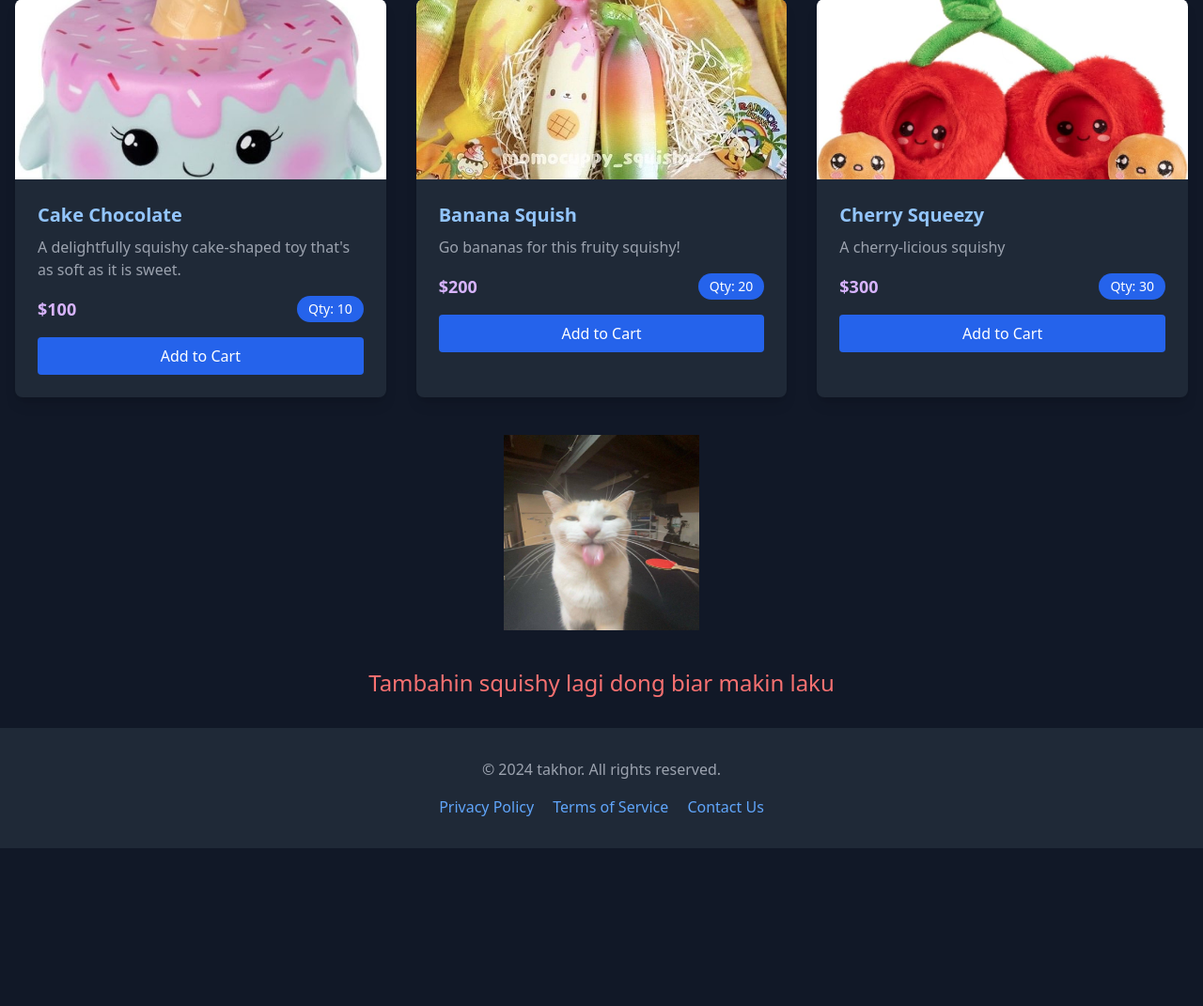
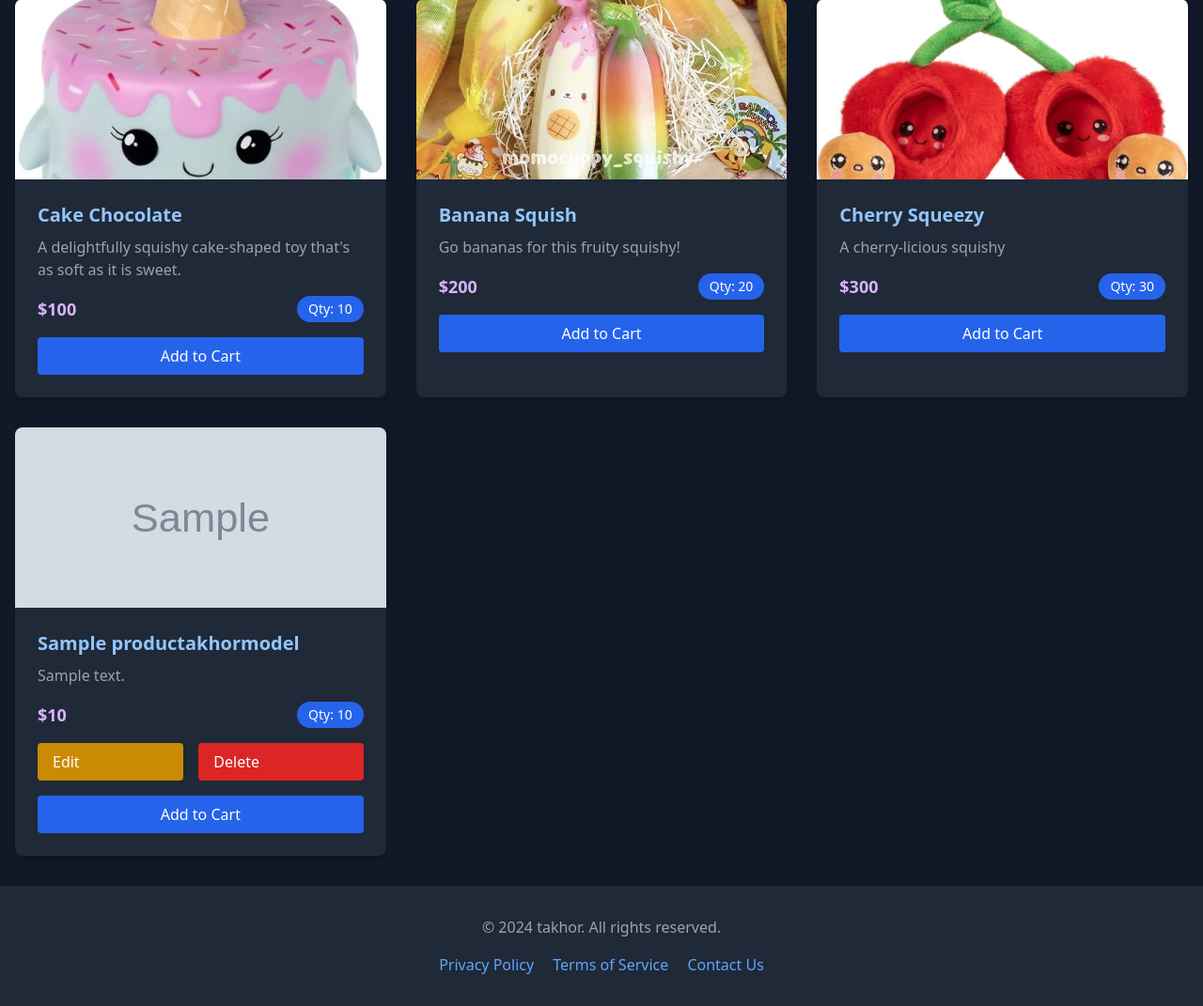
Before and after one commit to gracekarinn/takhor, a Django app: page / in a window 1280 px wide. Shown: the part 425-1496 px from the top of the page at 94% size. Before the commit the page ends 1328 px from the top, so only its background shows below. Run offline with Django 5.2, Linux system fonts and the light colour scheme; a user stored in the database is signed in; tables that the repository leaves empty hold one stand-in row (values such as "Sample post"); grey boxes marked "Sample" are stand-in pictures; some libraries are stand-ins or nearby versions.

Commit message:
chore: Update main.html to display product quantity and improve styling

```diff
--- a/main/templates/main.html
+++ b/main/templates/main.html
@@ -19,7 +19,10 @@
           <p>Sesi terakhir login: {{ last_login }}</p>
         </div>
       </header>
-      <a href="{% url 'main:create_product_entry' %}" class="bg-blue-600 text-white px-4 py-2 rounded hover:bg-blue-700 transition-colors">
+      <a
+        href="{% url 'main:create_product_entry' %}"
+        class="bg-blue-600 text-white px-4 py-2 rounded hover:bg-blue-700 transition-colors"
+      >
         Create Product Entry
       </a>
       <div class="pt-8">
@@ -60,33 +63,85 @@
           {% endfor %}
         </div>
       </div>
-      {% if product_entries %}
-      <div class="grid grid-cols-1 md:grid-cols-2 lg:grid-cols-3 gap-8 pt-8">
-        {% for product_entry in product_entries %}
+      <div
+        id="product-entries"
+        class="grid grid-cols-1 md:grid-cols-2 lg:grid-cols-3 gap-8 pt-8"
+      ></div>
+    </main>
+    {% include 'components/footer.html' %}
+
+    <script>
+      function getProductEntries() {
+        return fetch("{% url 'main:show_json' %}").then((res) => res.json());
+      }
+      getProductEntries();
+      function refreshProductEntries() {
+        getProductEntries()
+          .then((data) => {
+            const container = document.getElementById("product-entries");
+            container.innerHTML = "";
+
+            if (data.length === 0) {
+              displayEmptyMessage(container);
+            } else {
+              data.forEach((entry) => {
+                const productCard = createProductCard(entry);
+                container.innerHTML += productCard;
+              });
+            }
+          })
+          .catch((error) => {
+            console.error("Error:", error);
+            displayErrorMessage(
+              "Failed to load product entries. Please try again later."
+            );
+          });
+      }
+
+      function displayEmptyMessage(container) {
+        container.innerHTML = `
+          <div class="mt-10 col-span-full">
+            <img src="{% static '/images/sedih_banget.png' %}" alt="kucing melet" class="mx-auto h-52 w-52 mt-4" />
+            <p class="text-center mt-10 text-2xl text-red-400">Tambahin squishy lagi dong biar makin laku</p>
+          </div>
+        `;
+      }
+
+      function displayErrorMessage(message) {
+        const container = document.getElementById("product-entries");
+        container.innerHTML = `
+          <div class="mt-10 col-span-full">
+            <p class="text-center mt-10 text-2xl text-red-400">${message}</p>
+          </div>
+        `;
+      }
+
+      function createProductCard(entry) {
+        return `
           <div class="bg-gray-800 rounded-lg overflow-hidden shadow-lg transition-transform duration-300 hover:scale-105">
             <img
-              src="{{ product_entry.image.url }}"
-              alt="{{ product_entry.name }}"
+              src="media/${entry.fields.image}"
+              alt="${entry.fields.name}"
               class="w-full md:h-54 h-48 object-cover"
             />
             <div class="p-6">
               <h3 class="text-xl font-bold mb-2 text-blue-300">
-                {{ product_entry.name }}
+                ${entry.fields.name}
               </h3>
-              <p class="text-gray-400 mb-4">{{ product_entry.description }}</p>
+              <p class="text-gray-400 mb-4">${entry.fields.description}</p>
               <div class="flex justify-between items-center">
                 <span class="text-lg font-semibold text-purple-300">
-                  ${{ product_entry.price }}
+                  $${entry.fields.price}
                 </span>
                 <span
                 class="bg-blue-600 text-white px-3 py-1 rounded-full text-sm"
-                >Qty: {{ product_entry.quantity }}</span>
+                >Qty: ${entry.fields.quantity}</span>
               </div>
               <div class="mt-4 flex justify-between">
-                <a href="{% url 'main:edit_product_entry' product_entry.id %}" class="bg-yellow-600 text-white px-4 py-2 rounded hover:bg-yellow-700 transition-colors flex-grow mr-2">
+                <a href="/edit_product_entry/${entry.pk}" class="bg-yellow-600 text-white px-4 py-2 rounded hover:bg-yellow-700 transition-colors flex-grow mr-2">
                   <button>Edit</button>
                 </a>
-                <a href="{% url 'main:delete_product_entry' product_entry.id %}" class="bg-red-600 text-white px-4 py-2 rounded hover:bg-red-700 transition-colors flex-grow ml-2" onclick="return confirm('Are you sure you want to delete this product?');">
+                <a href="/delete_product_entry/${entry.pk}" class="bg-red-600 text-white px-4 py-2 rounded hover:bg-red-700 transition-colors flex-grow ml-2" onclick="return confirm('Are you sure you want to delete this product?');">
                   <button>Delete</button>
                 </a>
               </div>
@@ -97,15 +152,9 @@
               </button>
             </div>
           </div>
-        {% endfor %}
-      {% else %}
-      <div class="mt-10">
-        <img src="{% static '/images/sedih_banget.png' %}" alt="kucing melet" class="mx-auto h-52 w-52 mt-4" />
-        <p class="text-center mt-10 text-2xl text-red-400">Tambahin squishy lagi dong biar makin laku</p>
-      </div>
-      {% endif %}
-      </div>
-    </main>
-    {% include 'components/footer.html' %}
+        `;
+      }
+      refreshProductEntries();
+    </script>
   </body>
 </html>
```
